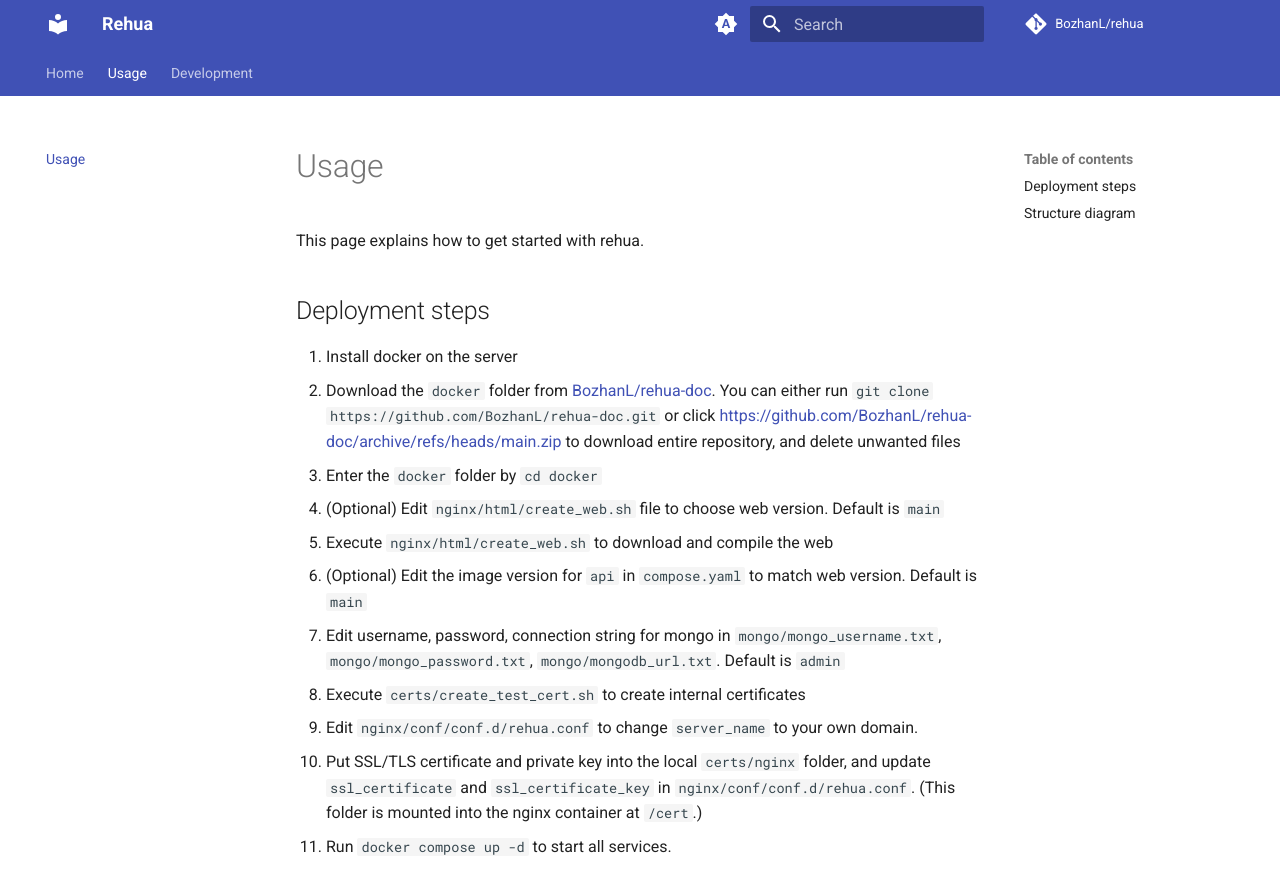
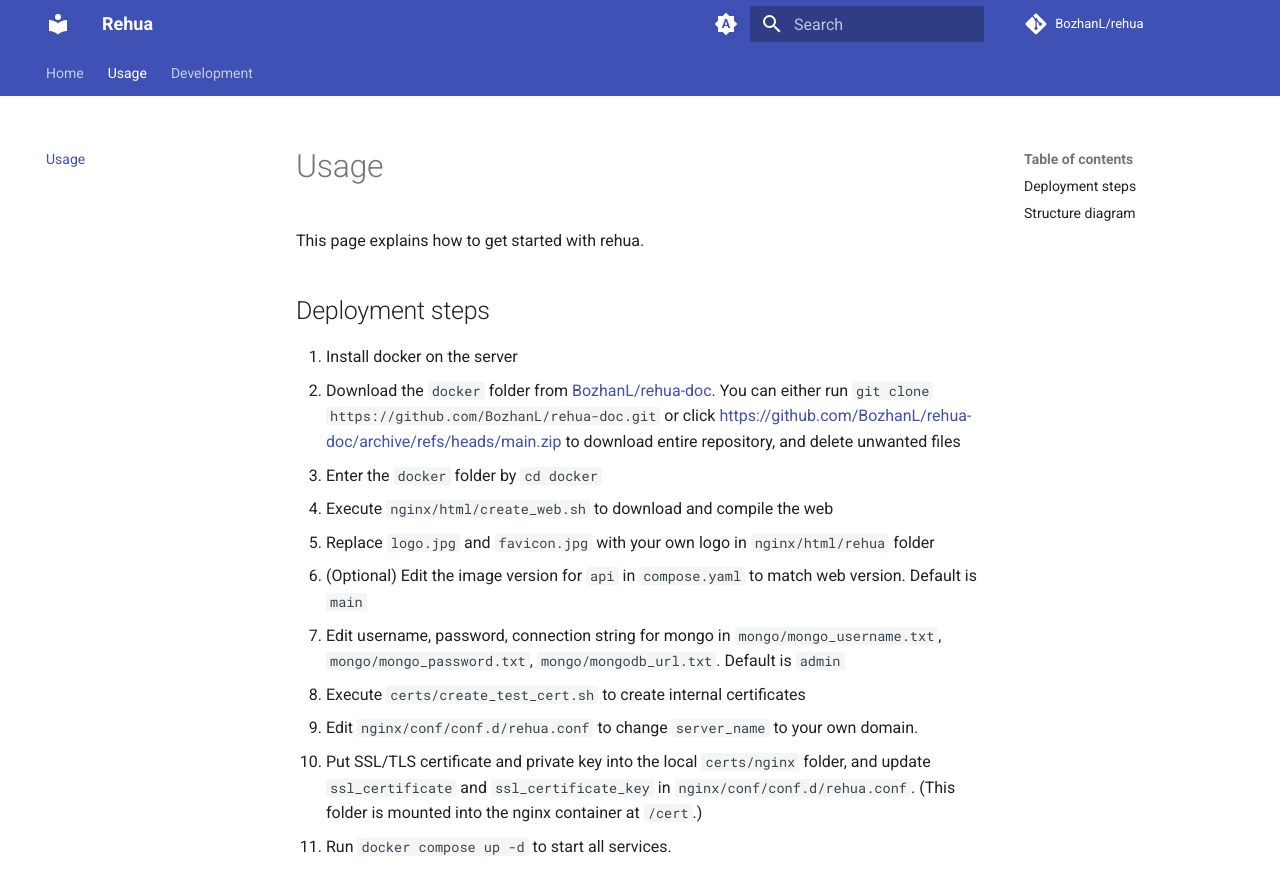
Before and after one commit to BozhanL/rehua-doc, an MkDocs documentation site: the page built from docs/usage.md, in a window 1280 px wide and 900 px high. Shown: the top 894 px of the window. Built offline with MkDocs 1.6.1 and Material for MkDocs 9.7.7, drawn with Linux system fonts in a browser that asks for light colours; comment, search, counter and statistics services are not loaded.

Commit message:
docs: add swap icon step

```diff
--- a/docs/usage.md
+++ b/docs/usage.md
@@ -7,8 +7,8 @@ This page explains how to get started with rehua.
 1. Install docker on the server
 2. Download the `docker` folder from [BozhanL/rehua-doc](https://github.com/BozhanL/rehua-doc). You can either run `git clone https://github.com/BozhanL/rehua-doc.git` or click <https://github.com/BozhanL/rehua-doc/archive/refs/heads/main.zip> to download entire repository, and delete unwanted files
 3. Enter the `docker` folder by `cd docker`
-4. (Optional) Edit `nginx/html/create_web.sh` file to choose web version. Default is `main`
-5. Execute `nginx/html/create_web.sh` to download and compile the web
+4. Execute `nginx/html/create_web.sh` to download and compile the web
+5. Replace `logo.jpg` and `favicon.jpg` with your own logo in `nginx/html/rehua` folder
 6. (Optional) Edit the image version for `api` in `compose.yaml` to match web version. Default is `main`
 7. Edit username, password, connection string for mongo in `mongo/mongo_username.txt`, `mongo/mongo_password.txt`, `mongo/mongodb_url.txt`. Default is `admin`
 8. Execute `certs/create_test_cert.sh` to create internal certificates
```
Also changed, not shown: 1 other file.
